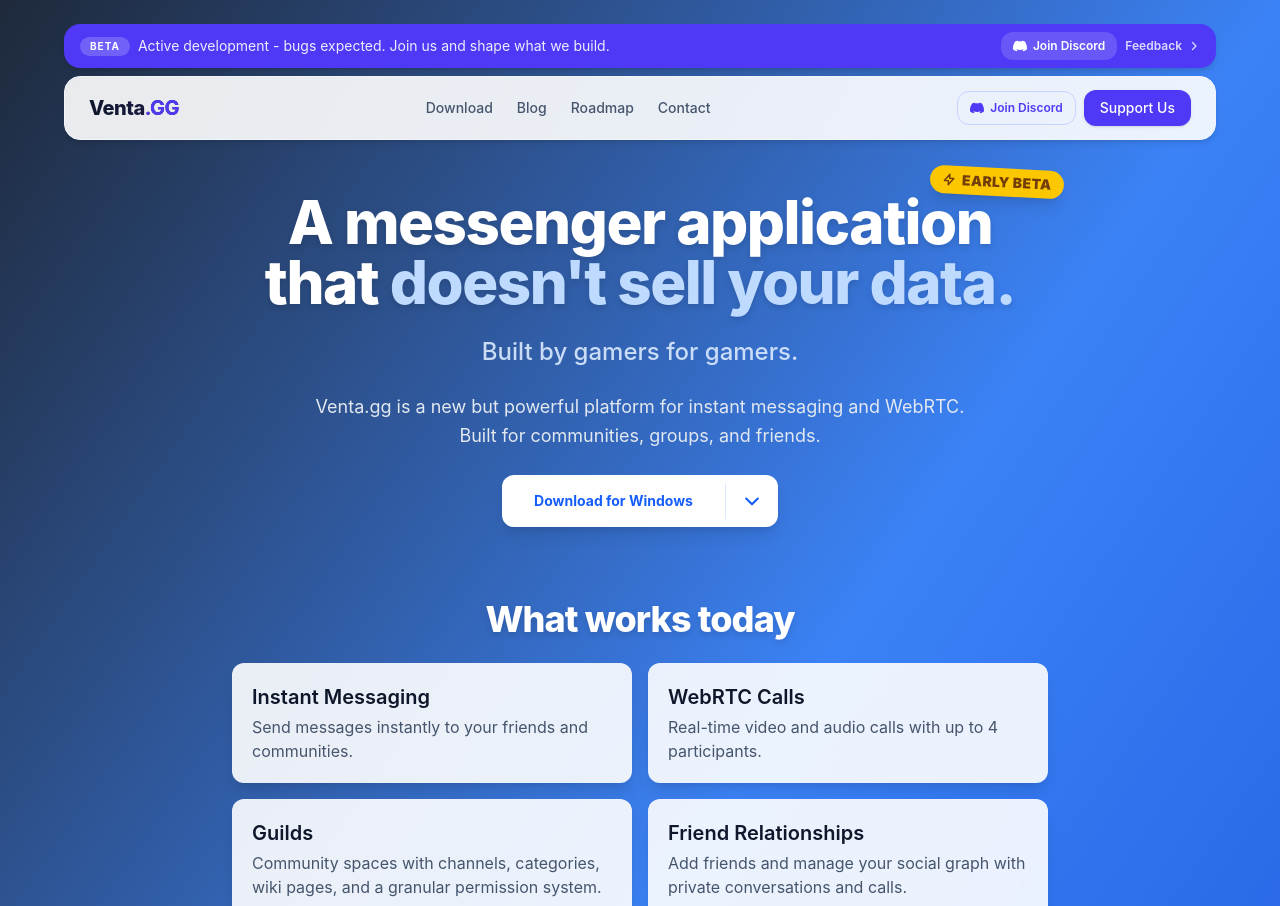
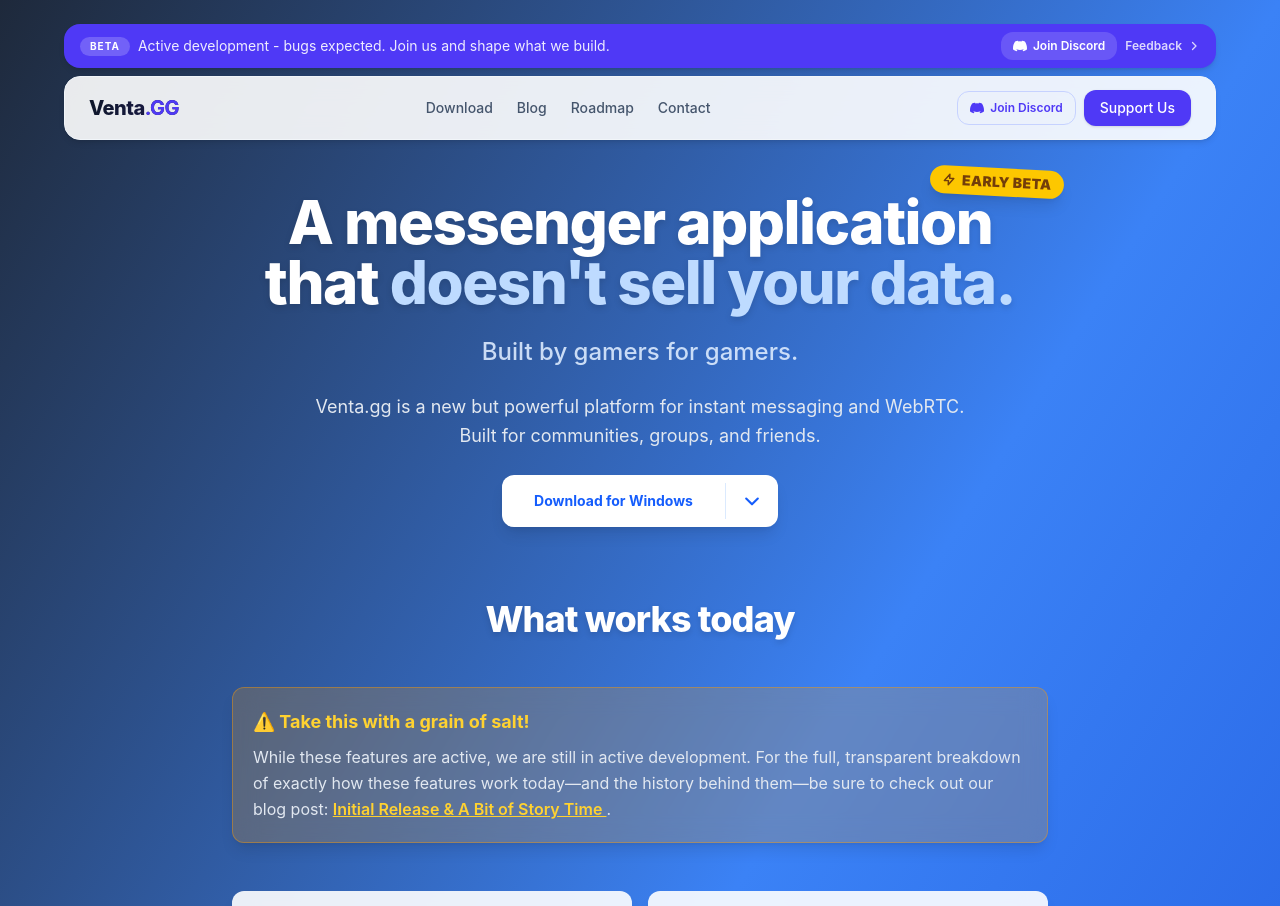
Before and after one commit to AlpineBits-ch/venta-landing, an Angular app: page /#/home in a window 1280 px wide. Shown: the top 906 px of the page. Built offline with nearby package versions, Linux system fonts and the light colour scheme.

Commit message:
feat: add the screen cap

```diff
--- a/src/app/blog-service.ts
+++ b/src/app/blog-service.ts
@@ -14,7 +14,7 @@
       content: `
 
 
-# Origins of Venta.GG
+## Origins of Venta.GG
 
 It started not with a social app, but with a game. We're building something called *Fractured Echoes*. A fractured ring world, where the single shards are drifting away into a void creating a very interesting gameplay for everyone who loves such games. We needed a voice and social platform to go with it and for us trying to build that platform first sounded like a good idea, since we can figure out an architecture and a core server stack and then build our game networking around that.
 And if we're lucky, we can cross fund our game development with that platform. Paying creative people who do the assets and sounds costs money, after all.
--- a/src/app/home/home.html
+++ b/src/app/home/home.html
@@ -87,6 +87,18 @@
     What works today
   </h1>
 
+  <div class="bg-amber-500/20 border border-amber-500/40 backdrop-blur-md rounded-xl p-5 my-6 text-left text-white shadow-lg">
+    <p class="font-bold text-amber-300 text-lg flex items-center gap-2">
+      ⚠️ Take this with a grain of salt!
+    </p>
+    <p class="mt-2 text-slate-200 text-sm sm:text-base leading-relaxed">
+      While these features are active, we are still in active development. For the full, transparent breakdown of exactly how these features work today—and the history behind them—be sure to check out our blog post:
+      <a routerLink="/blog/initial-release-and-a-bit-of-story-time" class="underline font-semibold text-amber-300 hover:text-amber-200 transition-colors">
+        Initial Release & A Bit of Story Time
+      </a>.
+    </p>
+  </div>
+
   <div class="grid grid-cols-1 sm:grid-cols-2 gap-4 w-full">
 
     <div class="bg-white/90 p-5 rounded-xl shadow-lg backdrop-blur-md text-left h-full flex flex-col">
--- a/src/app/home/home.ts
+++ b/src/app/home/home.ts
@@ -1,8 +1,11 @@
 import {Component, HostListener, signal} from '@angular/core';
+import {RouterLink} from '@angular/router';
 
 @Component({
   selector: 'app-home',
-  imports: [],
+  imports: [
+    RouterLink
+  ],
   templateUrl: './home.html',
   styleUrl: './home.css',
 })
```
